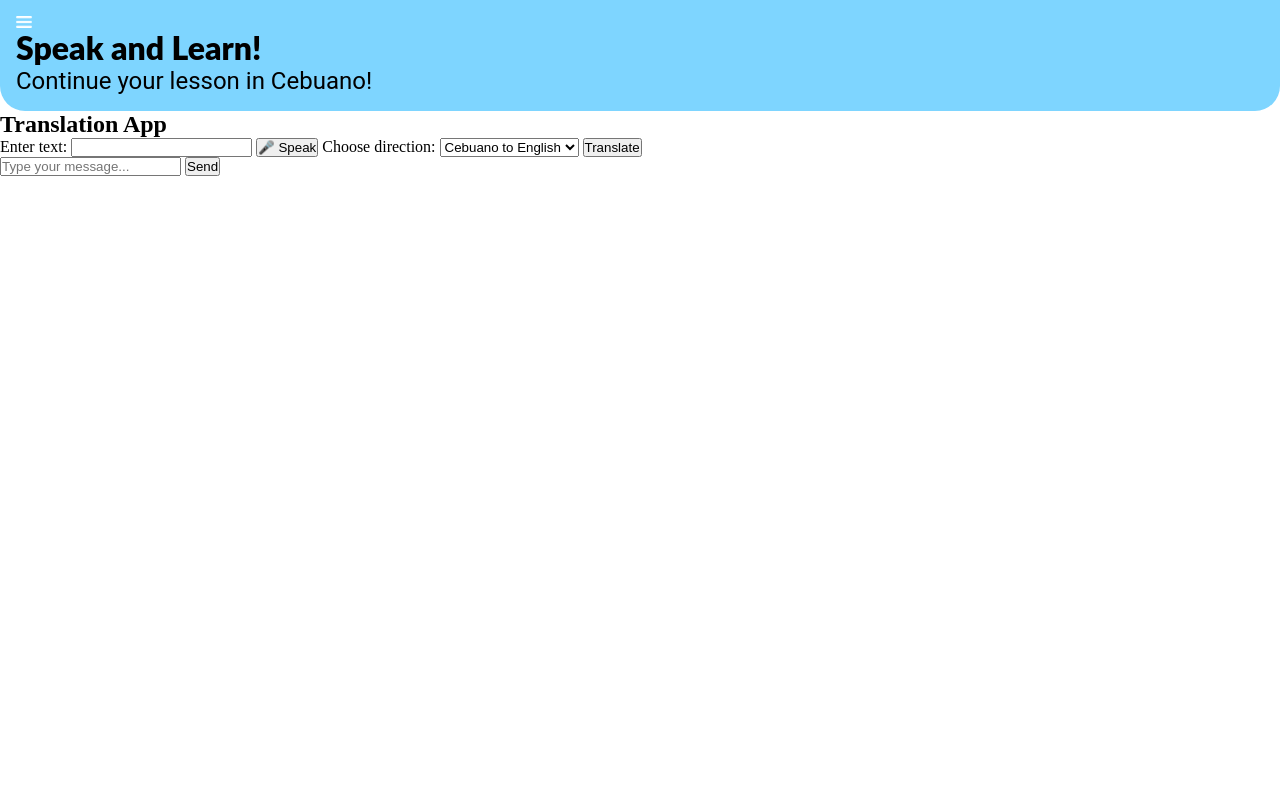
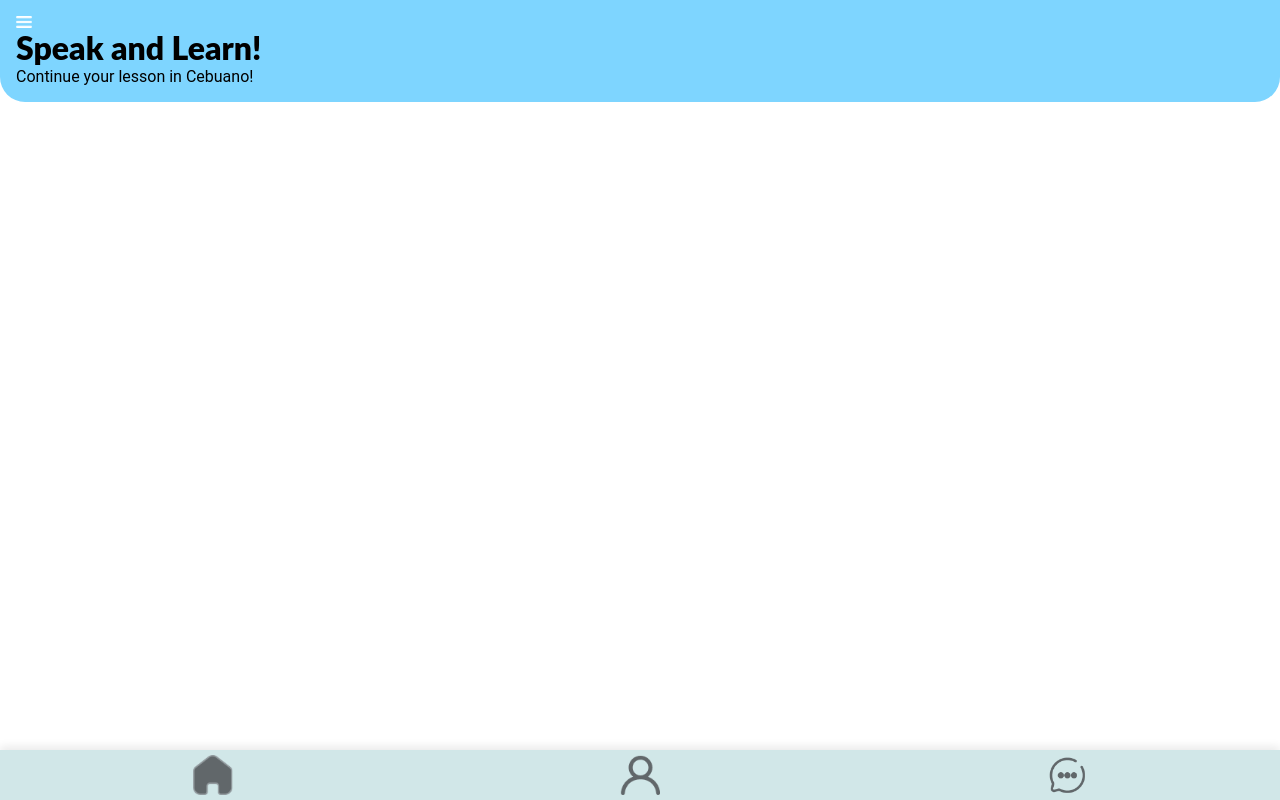
Before and after one commit to AlexGaledo/Dialecto, a Flask app: page / in a window 1280 px wide. Run offline with Flask 3, Linux system fonts and the light colour scheme.

Commit message:
Frontend V.4

```diff
--- a/templates/index.html
+++ b/templates/index.html
@@ -13,11 +13,19 @@
     </div>
 
     <div id="main-content">
+        <div id="lesson-section">
             <div id="header">
                 <img id="burger" src="assets/burger.png" alt="burger">
                 <h1 class="Montserrat">Speak and Learn!</h1>
                 <p class="Roboto">Continue your lesson in Cebuano!</p>
             </div>
+        </div>
+        <div id="profile-section" class="section-content">
+            <h2 class="Montserrat">Profile</h2>
+            <p class="Roboto">This is your profile section.</p>
+            <img src="assets/profile.png" alt="Profile Image" style="width:100px; border-radius:50%;">
+        </div>
+        <div id="messages-section" class="section-content">
             <h2>Translation App</h2>
             <form method="POST">
                 <label for="text">Enter text:</label>
@@ -43,53 +51,18 @@
             <input type="text" id="user_input" placeholder="Type your message...">
             <button onclick="sendMessage()">Send</button>
         </div>
+    </div>
+
+    <div id="footer">
+        <div class="footer-section" data-section="home">
+            <img src="assets/home.png" alt="Home">
+        </div>
+        <div class="footer-section" data-section="profile">
+            <img src="assets/profile.png" alt="Profile">
+        </div>
+        <div class="footer-section" data-section="messages">
+            <img src="assets/message.png" alt="Message">
+        </div>
+    </div>
 </body>
-<script>
-    function sendMessage() {
-        let userInput = document.getElementById("user_input").value;
-        let chatBox = document.getElementById("chatbox");
-
-        if (!userInput.trim()) {
-            return; // Prevent empty messages
-        }
-
-        // Append user's message to chatbox
-        chatBox.innerHTML += `<p><strong>You:</strong> ${userInput}</p>`;
-
-        // Send input to chatbot
-        fetch("/chatbot", {
-            method: "POST",
-            headers: { "Content-Type": "application/json" },
-            body: JSON.stringify({ text: userInput })
-        })
-        .then(response => response.json())
-        .then(data => {
-            console.log("Server Response:", data); // Debugging
-            if (data.error) {
-                chatBox.innerHTML += `<p style="color:red;"><strong>Error:</strong> ${data.error}</p>`;
-            } else {
-                chatBox.innerHTML += `<p><strong>Translation:</strong> ${data.translated_text}</p>`;
-                chatBox.innerHTML += `<p><strong>Chatbot:</strong> ${data.chatbot_response}</p>`;
-            }
-            chatBox.scrollTop = chatBox.scrollHeight; // Auto-scroll to latest message
-        })
-        .catch(error => {
-            chatBox.innerHTML += `<p style="color:red;"><strong>Error:</strong> ${error}</p>`;
-        });
-
-        // Clear input field
-        document.getElementById("user_input").value = "";
-    }
-
-    function getMicrophoneInput() {
-        fetch("/microphone", { method: "POST" })
-            .then(response => response.json())
-            .then(data => {
-                document.getElementById("text").value = data.text;
-            })
-            .catch(error => console.error("Error:", error));
-    }
-
-</script>
-
 </html>
--- a/templates/script.js
+++ b/templates/script.js
@@ -5,20 +5,29 @@ document.addEventListener("DOMContentLoaded", function () {
     }, 3000);
 });
 
+document.addEventListener("DOMContentLoaded", function () {
+    const footerButtons = document.querySelectorAll(".footer-section");
+    const sections = document.querySelectorAll(".section-content");
 
+    function showSection(sectionId) {
+        sections.forEach(section => {
+            section.style.display = "none";
+        });
+
+        document.getElementById(sectionId).style.display = "block";
+    }
+
+    footerButtons.forEach(button => {
+        button.addEventListener("click", function () {
+            const section = this.getAttribute("data-section") + "-section";
+            showSection(section);
+        });
+    });
+});
 
 
 
 // Code from original HTML
-
-function getMicrophoneInput() {
-    fetch("/microphone", { method: "POST" })
-        .then(response => response.json())
-        .then(data => {
-            document.getElementById("text").value = data.text;
-        })
-        .catch(error => console.error("Error:", error));
-}
 
 function sendMessage() {
     let userInput = document.getElementById("user_input").value;
@@ -39,7 +48,13 @@ function sendMessage() {
     })
     .then(response => response.json())
     .then(data => {
-        chatBox.innerHTML += `<p><strong>Chatbot:</strong> ${data.chatbot_response}</p>`;
+        console.log("Server Response:", data); // Debugging
+        if (data.error) {
+            chatBox.innerHTML += `<p style="color:red;"><strong>Error:</strong> ${data.error}</p>`;
+        } else {
+            chatBox.innerHTML += `<p><strong>Translation:</strong> ${data.translated_text}</p>`;
+            chatBox.innerHTML += `<p><strong>Chatbot:</strong> ${data.chatbot_response}</p>`;
+        }
         chatBox.scrollTop = chatBox.scrollHeight; // Auto-scroll to latest message
     })
     .catch(error => {
@@ -49,3 +64,12 @@ function sendMessage() {
     // Clear input field
     document.getElementById("user_input").value = "";
 }
+
+function getMicrophoneInput() {
+    fetch("/microphone", { method: "POST" })
+        .then(response => response.json())
+        .then(data => {
+            document.getElementById("text").value = data.text;
+        })
+        .catch(error => console.error("Error:", error));
+}
--- a/templates/styles.css
+++ b/templates/styles.css
@@ -20,6 +20,14 @@
     width: 1rem;
 }
 
+.section-content {
+    display: none;
+}
+
+#home-section {
+    display: block;
+}
+
 #loading-screen {
     position: fixed;
     width: 100%;
@@ -40,6 +48,44 @@
     display: none;
 }
 
+#footer {
+    position: fixed;
+    bottom: 0;
+    left: 0;
+    width: 100%;
+    height: 50px;
+    display: flex;
+    justify-content: space-between;
+    align-items: center;
+    background-color: #D1E7E8;
+    color: black;
+    box-shadow: 0 -4px 8px rgba(0, 0, 0, 0.08);
+}
+
+.footer-section {
+    flex: 1;
+    padding: 5px;
+}
+
+.footer-section img {
+    margin: 0 auto;
+    max-width: 40px;
+    height: auto;
+    display: block;
+}
+
+@media (max-width: 768px) {
+    .footer-section img {
+        max-width: 32px;
+    }
+}
+
+@media (max-width: 480px) {
+    .footer-section img {
+        max-width: 24px;
+    }
+}
+
 .Montserrat {
     font-family: 'Montserrat', 'Poppins', 'Lato', 'Arial', sans-serif;
     font-weight: 900;
@@ -48,7 +94,7 @@
 
 .Roboto {
     font-family: 'Roboto', 'Roboto Condensed', 'Roboto Slab', 'Arial', sans-serif;
-    font-size: 1.5rem;
+    font-size: 1rem;
     font-weight: 400;
 }
 
@@ -57,7 +103,7 @@
         font-size: 1.75rem;
     }
     .Roboto {
-        font-size: 1.3rem;
+        font-size: 0.8rem;
     }
 }
 
@@ -66,7 +112,7 @@
         font-size: 1.5rem;
     }
     .Roboto {
-        font-size: 1.2rem;
+        font-size: 0.75rem;
     }
 }
 
@@ -75,6 +121,6 @@
         font-size: 1.2rem;
     }
     .Roboto {
-        font-size: 1rem;
+        font-size: 0.6rem;
     }
 }
```
Also changed, not shown: templates/assets/home.png (added), templates/assets/message.png (added), templates/assets/profile.png (added). Lines whose indentation alone changed are shown as unchanged.
